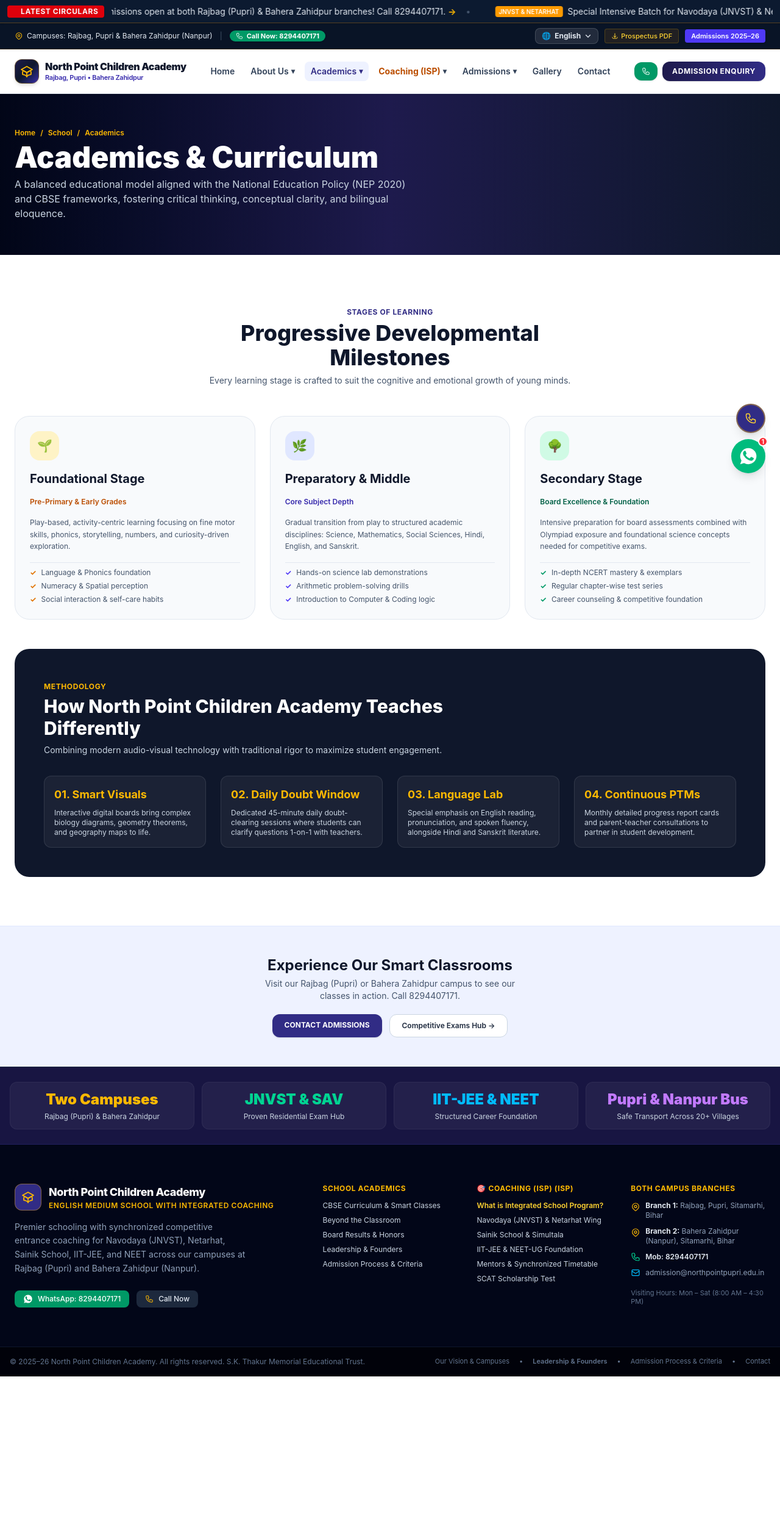
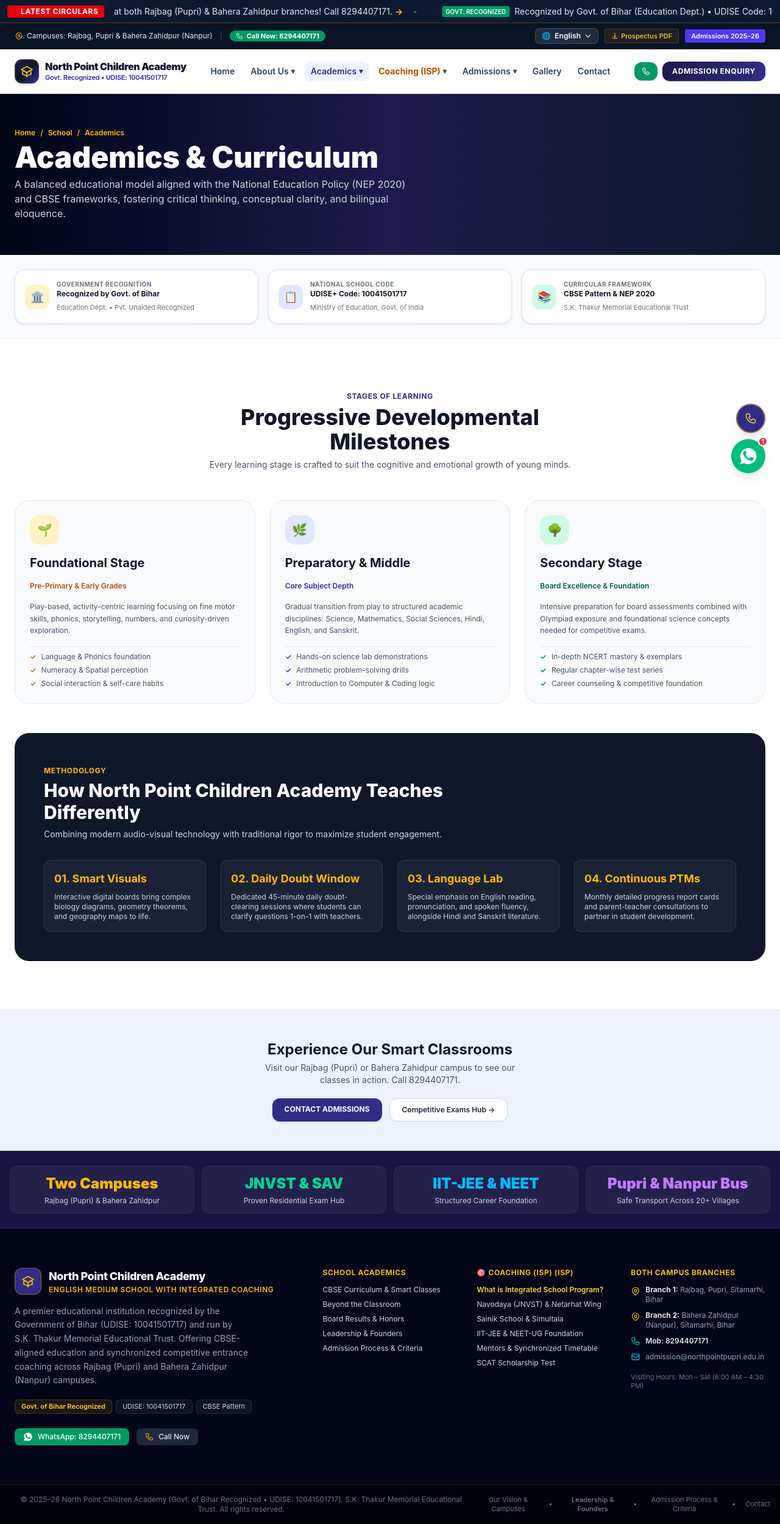
Before and after one commit to plffy/north-point-pupri, a Next.js app: page /school/academics in a window 1280 px wide. Shown: the whole page at 61% size. Before the commit the page ends 2257 px from the top, so only its background shows below. Built offline with nearby package versions, Linux system fonts and the light colour scheme.

Commit message:
feat: integrate Bihar Govt recognition, UDISE code 10041501717 and statutory trust disclosures

```diff
--- a/src/app/about/page.tsx
+++ b/src/app/about/page.tsx
@@ -128,54 +128,63 @@ export default function AboutPage() {
             <div className="lg:col-span-6 space-y-5">
               <div>
                 <span className="text-xs font-bold uppercase tracking-wider text-amber-400 bg-amber-400/10 px-3 py-1 rounded-full border border-amber-400/20">
-                  Statutory Accreditation &amp; Governance
+                  Government Recognition &amp; Statutory Affiliation
                 </span>
                 <h2 className="text-2xl sm:text-3xl font-extrabold text-white mt-2">
-                  Run by S.K. Thakur Memorial Educational Trust
+                  Recognized by Government of Bihar
                 </h2>
                 <p className="text-xs sm:text-sm text-slate-300 mt-2 leading-relaxed">
-                  Established under public charitable trust guidelines to bring certified, benchmarked English medium schooling and synchronized competitive preparation to Sitamarhi district.
+                  Run by S.K. Thakur Memorial Educational Trust, North Point Children Academy operates with official recognition from the Department of Education, Government of Bihar, strictly adhering to RTE guidelines, CBSE curricular benchmarks, and child welfare standards.
                 </p>
               </div>
 
               <div className="grid grid-cols-1 sm:grid-cols-2 gap-3">
                 <div className="p-3.5 rounded-2xl bg-white/5 border border-white/10">
                   <span className="text-[10px] font-bold uppercase tracking-wider text-amber-400 block">
-                    Government Trust Reg. No.
+                    UDISE+ National School Code
                   </span>
-                  <span className="text-sm font-extrabold text-white font-mono break-all mt-0.5 block">
-                    206107720211126112700
+                  <span className="text-base font-extrabold text-amber-300 font-mono tracking-wider mt-0.5 block">
+                    10041501717
+                  </span>
+                  <span className="text-[10px] text-slate-400 mt-1 block">
+                    Ministry of Education, Govt. of India / Govt. of Bihar
                   </span>
                 </div>
 
                 <div className="p-3.5 rounded-2xl bg-white/5 border border-white/10">
                   <span className="text-[10px] font-bold uppercase tracking-wider text-emerald-400 block">
-                    Curriculum Framework
+                    Affiliation &amp; Recognition
                   </span>
                   <span className="text-sm font-extrabold text-white mt-0.5 block">
-                    CBSE Pattern • Nursery to 10th
+                    Govt. of Bihar (Education Dept.)
+                  </span>
+                  <span className="text-[10px] text-slate-400 mt-1 block">
+                    Pvt. Unaided Recognized • Est. 2007 (Rec. 2015)
                   </span>
                 </div>
 
                 <div className="p-3.5 rounded-2xl bg-white/5 border border-white/10">
-                  <span className="text-[10px] font-bold uppercase tracking-wider text-indigo-300 block">
-                    School Motto
+                  <span className="text-[10px] font-bold uppercase tracking-wider text-sky-400 block">
+                    Registered Educational Trust
                   </span>
-                  <span className="text-sm font-extrabold text-amber-300 italic mt-0.5 block">
-                    &ldquo;Come To Learn, Go To Serve&rdquo;
+                  <span className="text-sm font-extrabold text-white mt-0.5 block">
+                    S.K. Thakur Memorial Trust
+                  </span>
+                  <span className="text-[10px] text-slate-400 font-mono mt-1 block">
+                    Reg. No: 206107720211126112700
                   </span>
                 </div>
 
                 <div className="p-3.5 rounded-2xl bg-white/5 border border-white/10">
-                  <span className="text-[10px] font-bold uppercase tracking-wider text-cyan-300 block">
-                    Institutional Helpline
+                  <span className="text-[10px] font-bold uppercase tracking-wider text-purple-400 block">
+                    Curricular Standards &amp; RTE
                   </span>
-                  <a
-                    href="tel:+918294407171"
-                    className="text-sm font-extrabold text-emerald-300 hover:text-emerald-200 mt-0.5 block"
-                  >
-                    8294407171
-                  </a>
+                  <span className="text-sm font-extrabold text-white mt-0.5 block">
+                    CBSE Pattern • RTE Sec 12 Compliant
+                  </span>
+                  <span className="text-[10px] text-slate-400 mt-1 block">
+                    Pre-Primary to 8th / 10th with Integrated ISP
+                  </span>
                 </div>
               </div>
 
--- a/src/app/gallery/page.tsx
+++ b/src/app/gallery/page.tsx
@@ -27,11 +27,11 @@ const GALLERY_ITEMS: GalleryItem[] = [
   {
     id: "1",
     category: "campus",
-    title: "Official Campus Entrance & Trust Signboard",
-    desc: "S.K. Thakur Memorial Educational Trust registration, Gov. affiliation, faculty, leadership and Eco Club students at Rajbag.",
+    title: "Official Campus Entrance & Government Recognition Board",
+    desc: "S.K. Thakur Memorial Educational Trust, Govt. of Bihar recognition (UDISE: 10041501717), faculty, leadership and Eco Club students at Rajbag.",
     image: "/images/campus/school-entrance-signboard.jpg",
     icon: "🏫",
-    badge: "Trust Signboard",
+    badge: "Govt. Recognized • UDISE",
   },
   {
     id: "2",
--- a/src/app/page.tsx
+++ b/src/app/page.tsx
@@ -59,18 +59,18 @@ const HOME_PHOTO_ITEMS: HomePhotoItem[] = [
   {
     id: "entrance",
     category: "campus",
-    badgeEn: "Official Trust",
-    badgeHi: "शासकीय मान्यता प्राप्त",
-    badgeColor: "bg-emerald-500 text-white",
-    topRightTag: "Reg: 206107720211126112700",
+    badgeEn: "Bihar Govt. Recognized",
+    badgeHi: "बिहार सरकार मान्यता प्राप्त",
+    badgeColor: "bg-emerald-600 text-white",
+    topRightTag: "UDISE: 10041501717",
     image: "/images/campus/school-entrance-signboard.jpg",
-    titleEn: "Official Entrance & Trust Accreditation",
-    titleHi: "मुख्य प्रवेश द्वार एवं एस.के. ठाकुर मेमोरियल ट्रस्ट बोर्ड",
-    descEn: "Run by S.K. Thakur Memorial Educational Trust, affiliated to Govt., CBSE pattern, highlighting our leadership team and student Eco Club.",
-    descHi: "एस.के. ठाकुर मेमोरियल एजुकेशनल ट्रस्ट द्वारा संचालित, शासकीय मान्यता प्राप्त, सीबीएसई पैटर्न एवं पर्यावरण क्लब से युक्त।",
-    tagEn: "Government Affiliated",
-    tagHi: "ट्रस्ट एवं मान्यता",
-    alt: "North Point Children Academy Official Campus Entrance & Signboard",
+    titleEn: "Official Campus Entrance & Government Recognition",
+    titleHi: "मुख्य प्रवेश द्वार एवं शासकीय मान्यता बोर्ड",
+    descEn: "Recognized by Department of Education, Government of Bihar (UDISE Code: 10041501717) and run by S.K. Thakur Memorial Educational Trust under CBSE pattern.",
+    descHi: "बिहार सरकार (शिक्षा विभाग) द्वारा विधिवत मान्यता प्राप्त (यू-डायस कोड: 10041501717), एस.के. ठाकुर मेमोरियल ट्रस्ट द्वारा संचालित एवं सीबीएसई पैटर्न।",
+    tagEn: "Govt. Recognized • UDISE: 10041501717",
+    tagHi: "बिहार सरकार मान्यता • यू-डायस: 10041501717",
+    alt: "North Point Children Academy Bihar Government Recognized Campus Entrance & Signboard",
   },
   {
     id: "trophy",
@@ -273,7 +273,7 @@ export default function Home() {
                   <div className="absolute inset-0 bg-gradient-to-t from-slate-950 via-slate-950/20 to-transparent"></div>
                   <div className="absolute bottom-3 left-3 right-3 text-left">
                     <span className="text-[10px] bg-emerald-500 text-white font-black px-2 py-0.5 rounded uppercase tracking-wider">
-                      {language === "hi" ? "ट्रस्ट एवं शासकीय मान्यता" : "Trust & Affiliation"}
+                      {language === "hi" ? "बिहार सरकार मान्यता • UDISE: 10041501717" : "Govt. of Bihar Recognized • UDISE: 10041501717"}
                     </span>
                     <h3 className="text-sm font-bold text-white mt-1">
                       S.K. Thakur Memorial Educational Trust
--- a/src/app/school/academics/page.tsx
+++ b/src/app/school/academics/page.tsx
@@ -25,6 +25,44 @@ export default function AcademicsPage() {
           <p className="text-slate-300 text-sm sm:text-base mt-2 max-w-2xl">
             A balanced educational model aligned with the National Education Policy (NEP 2020) and CBSE frameworks, fostering critical thinking, conceptual clarity, and bilingual eloquence.
           </p>
+        </div>
+      </section>
+
+      {/* Statutory Recognition & Curriculum Credentials */}
+      <section className="bg-slate-50 border-b border-slate-200 py-6 px-4 sm:px-6">
+        <div className="max-w-7xl mx-auto grid grid-cols-1 md:grid-cols-3 gap-4">
+          <div className="flex items-center gap-3 bg-white p-4 rounded-2xl border border-slate-200 shadow-sm">
+            <div className="w-10 h-10 rounded-xl bg-amber-100 text-amber-800 flex items-center justify-center font-bold text-lg shrink-0">
+              🏛️
+            </div>
+            <div>
+              <span className="text-[10px] font-bold uppercase tracking-wider text-slate-500 block">Government Recognition</span>
+              <span className="text-xs font-bold text-slate-900 block">Recognized by Govt. of Bihar</span>
+              <span className="text-[11px] text-slate-500">Education Dept. • Pvt. Unaided Recognized</span>
+            </div>
+          </div>
+
+          <div className="flex items-center gap-3 bg-white p-4 rounded-2xl border border-slate-200 shadow-sm">
+            <div className="w-10 h-10 rounded-xl bg-indigo-100 text-indigo-900 flex items-center justify-center font-bold text-lg shrink-0">
+              📋
+            </div>
+            <div>
+              <span className="text-[10px] font-bold uppercase tracking-wider text-slate-500 block">National School Code</span>
+              <span className="text-xs font-bold text-slate-900 font-mono block">UDISE+ Code: 10041501717</span>
+              <span className="text-[11px] text-slate-500">Ministry of Education, Govt. of India</span>
+            </div>
+          </div>
+
+          <div className="flex items-center gap-3 bg-white p-4 rounded-2xl border border-slate-200 shadow-sm">
+            <div className="w-10 h-10 rounded-xl bg-emerald-100 text-emerald-900 flex items-center justify-center font-bold text-lg shrink-0">
+              📚
+            </div>
+            <div>
+              <span className="text-[10px] font-bold uppercase tracking-wider text-slate-500 block">Curricular Framework</span>
+              <span className="text-xs font-bold text-slate-900 block">CBSE Pattern &amp; NEP 2020</span>
+              <span className="text-[11px] text-slate-500">S.K. Thakur Memorial Educational Trust</span>
+            </div>
+          </div>
         </div>
       </section>
 
--- a/src/app/school/admissions/page.tsx
+++ b/src/app/school/admissions/page.tsx
@@ -149,6 +149,33 @@ export default function SchoolAdmissionsPage() {
                 <span className="text-slate-500">If applying under reserved or merit scholarship categories</span>
               </div>
             </div>
+
+            <div className="flex items-start gap-3 p-3.5 bg-white rounded-xl border border-slate-200 text-xs">
+              <CheckCircleIcon className="w-5 h-5 text-emerald-600 shrink-0 mt-0.5" />
+              <div>
+                <span className="font-bold text-slate-900 block">RTE Act Quota (Section 12.1.c)</span>
+                <span className="text-slate-500">25% quota for disadvantaged groups as per Govt. of Bihar norms</span>
+              </div>
+            </div>
+          </div>
+
+          {/* Statutory Government Recognition & RTE Compliance Notice */}
+          <div className="mt-6 p-4 rounded-2xl bg-indigo-900/5 border border-indigo-900/10 flex flex-col sm:flex-row sm:items-center justify-between gap-3 text-xs">
+            <div className="space-y-0.5">
+              <span className="font-bold text-indigo-950 flex items-center gap-1.5">
+                <span>🏛️</span>
+                <span>Statutory Government Recognition (UDISE: 10041501717)</span>
+              </span>
+              <p className="text-slate-600">
+                North Point Children Academy is recognized by the Department of Education, Government of Bihar, strictly adhering to RTE Act standards and CBSE curricular framework.
+              </p>
+            </div>
+            <Link
+              href="/about"
+              className="text-xs font-bold text-indigo-900 hover:text-indigo-700 underline shrink-0"
+            >
+              View Affiliation Details →
+            </Link>
           </div>
         </section>
 
--- a/src/components/Footer.tsx
+++ b/src/components/Footer.tsx
@@ -71,6 +71,17 @@ export default function Footer() {
             <p className="text-xs md:text-sm text-slate-400 leading-relaxed max-w-sm">
               {t("footerAboutDesc")}
             </p>
+            <div className="flex flex-wrap gap-1.5 pt-1 text-[11px]">
+              <span className="px-2.5 py-0.5 rounded-md bg-amber-400/10 border border-amber-400/20 text-amber-300 font-semibold">
+                {language === "hi" ? "मान्यता: बिहार सरकार" : "Govt. of Bihar Recognized"}
+              </span>
+              <span className="px-2.5 py-0.5 rounded-md bg-white/5 border border-white/10 text-slate-300 font-mono">
+                UDISE: 10041501717
+              </span>
+              <span className="px-2.5 py-0.5 rounded-md bg-white/5 border border-white/10 text-slate-300">
+                {language === "hi" ? "सीबीएसई पैटर्न" : "CBSE Pattern"}
+              </span>
+            </div>
             <div className="pt-2 flex items-center gap-3">
               <a
                 href="https://wa.me/918294407171"
--- a/src/components/Header.tsx
+++ b/src/components/Header.tsx
@@ -84,7 +84,7 @@ export default function Header() {
                   {language === "hi" ? "नॉर्थ प्वाइंट चिल्ड्रेन एकेडमी" : "North Point Children Academy"}
                 </span>
                 <span className="text-[10px] xl:text-[11px] font-semibold text-indigo-800 tracking-tight whitespace-nowrap">
-                  {language === "hi" ? "राजबाग, पुपरी • बहेरा जाहिदपुर" : "Rajbag, Pupri • Bahera Zahidpur"}
+                  {language === "hi" ? "बिहार सरकार मान्यता • UDISE: 10041501717" : "Govt. Recognized • UDISE: 10041501717"}
                 </span>
               </div>
             </Link>
@@ -373,8 +373,11 @@ export default function Header() {
               <div className="font-bold text-slate-900">
                 {language === "hi" ? "नॉर्थ प्वाइंट चिल्ड्रेन एकेडमी" : "North Point Children Academy"}
               </div>
+              <div className="text-[11px] font-semibold text-emerald-700 bg-emerald-50 border border-emerald-200/60 rounded px-2 py-0.5 inline-block">
+                {language === "hi" ? "बिहार सरकार मान्यता प्राप्त • यू-डायस: 10041501717" : "Govt. of Bihar Recognized • UDISE: 10041501717"}
+              </div>
               <div className="text-slate-600">
-                {language === "hi" ? "इंग्लिश मीडियम स्कूल एवं समेकित कोचिंग" : "English Medium School with Integrated Coaching"}
+                {language === "hi" ? "इंग्लिश मीडियम स्कूल एवं समेकित कोचिंग (सीबीएसई पैटर्न)" : "English Medium School with Integrated Coaching (CBSE Pattern)"}
               </div>
               <div className="text-slate-500">
                 {language === "hi" ? "राजबाग (पुपरी) एवं बहेरा जाहिदपुर (नानपुर)" : "Rajbag (Pupri) & Bahera Zahidpur (Nanpur)"}
--- a/src/components/NoticeTicker.tsx
+++ b/src/components/NoticeTicker.tsx
@@ -15,6 +15,16 @@ export default function NoticeTicker() {
       badgeColor: "bg-red-500",
       text: t("notice1"),
       link: "/school/admissions",
+    },
+    {
+      id: "govt",
+      badge: language === "hi" ? "शासकीय मान्यता" : "Govt. Recognized",
+      badgeColor: "bg-emerald-600",
+      text:
+        language === "hi"
+          ? "बिहार सरकार (शिक्षा विभाग) द्वारा मान्यता प्राप्त • यू-डायस कोड: 10041501717 • सीबीएसई पैटर्न"
+          : "Recognized by Govt. of Bihar (Education Dept.) • UDISE Code: 10041501717 • CBSE Pattern",
+      link: "/about",
     },
     {
       id: "2",
--- a/src/data/translations.ts
+++ b/src/data/translations.ts
@@ -207,7 +207,7 @@ export const translations: Record<Language, TranslationDictionary> = {
     heroCtaProspectus: "Prospectus PDF",
     branch1Pill: "Branch 1: Rajbag, Pupri, Sitamarhi",
     branch2Pill: "Branch 2: Bahera Zahidpur, Nanpur",
-    badgeCbse: "CBSE Pattern Curriculum",
+    badgeCbse: "Govt. of Bihar Recognized • CBSE Pattern (UDISE: 10041501717)",
     badgeJnvst: "JNVST / Netarhat Coaching",
     badgeJeeNeet: "IIT-JEE & NEET Foundation",
     badgeTransport: "Safe Bus Transport (Pupri & Nanpur)",
@@ -284,12 +284,12 @@ export const translations: Record<Language, TranslationDictionary> = {
     ctaBannerWhatsapp: "WhatsApp: 8294407171",
 
     footerAboutDesc:
-      "Premier schooling with synchronized competitive entrance coaching for Navodaya (JNVST), Netarhat, Sainik School, IIT-JEE, and NEET across our campuses at Rajbag (Pupri) and Bahera Zahidpur (Nanpur).",
+      "A premier educational institution recognized by the Government of Bihar (UDISE: 10041501717) and run by S.K. Thakur Memorial Educational Trust. Offering CBSE-aligned education and synchronized competitive entrance coaching across Rajbag (Pupri) and Bahera Zahidpur (Nanpur) campuses.",
     footerCampusesHeading: "Our Campuses",
     footerQuickLinksHeading: "Quick Links",
     footerProgramsHeading: "Academic Programs",
     footerContactHeading: "Helpline & Contact",
-    footerCopyright: "© 2025–26 North Point Children Academy. All rights reserved. S.K. Thakur Memorial Educational Trust.",
+    footerCopyright: "© 2025–26 North Point Children Academy (Govt. of Bihar Recognized • UDISE: 10041501717). S.K. Thakur Memorial Educational Trust. All rights reserved.",
 
     notice1: "North Point Children Academy: Admissions open at both Rajbag (Pupri) & Bahera Zahidpur branches! Call 8294407171.",
     notice2: "Special Intensive Batch for Navodaya (JNVST) & Netarhat Awasiya Vidyalaya entrance examinations starting soon.",
@@ -352,7 +352,7 @@ export const translations: Record<Language, TranslationDictionary> = {
     heroCtaProspectus: "प्रॉस्पेक्टस (PDF)",
     branch1Pill: "शाखा 1: राजबाग, पुपरी, सीतामढ़ी",
     branch2Pill: "शाखा 2: बहेरा जाहिदपुर, नानपुर",
-    badgeCbse: "सीबीएसई पैटर्न पाठ्यक्रम",
+    badgeCbse: "बिहार सरकार से मान्यता प्राप्त • CBSE पैटर्न (UDISE: 10041501717)",
     badgeJnvst: "नवोदय / नेतरहाट विशेष बैच",
     badgeJeeNeet: "IIT-JEE व NEET फाउंडेशन",
     badgeTransport: "सुरक्षित बस व वैन सेवा (पुपरी व नानपुर)",
@@ -429,12 +429,12 @@ export const translations: Record<Language, TranslationDictionary> = {
     ctaBannerWhatsapp: "व्हाट्सएप: 8294407171",
 
     footerAboutDesc:
-      "सीतामढ़ी में गुणवत्तापूर्ण विद्यालयी शिक्षा एवं नवोदय, नेतरहाट, सैनिक स्कूल, IIT-JEE व NEET की समेकित प्रतियोगी कोचिंग का विश्वसनीय केंद्र। शाखाएं: राजबाग (पुपरी) व बहेरा जाहिदपुर (नानपुर)।",
+      "बिहार सरकार (शिक्षा विभाग) द्वारा मान्यता प्राप्त (यू-डायस कोड: 10041501717) एवं एस.के. ठाकुर मेमोरियल ट्रस्ट द्वारा संचालित प्रतिष्ठित संस्थान। राजबाग (पुपरी) व बहेरा जाहिदपुर (नानपुर) परिसरों में गुणवत्तापूर्ण सीबीएसई स्कूली शिक्षा एवं प्रतियोगी कोचिंग।",
     footerCampusesHeading: "हमारे परिसर",
     footerQuickLinksHeading: "महत्वपूर्ण लिंक",
     footerProgramsHeading: "शैक्षणिक कार्यक्रम",
     footerContactHeading: "हेल्पलाइन एवं संपर्क",
-    footerCopyright: "© 2025–26 नॉर्थ प्वाइंट चिल्ड्रेन एकेडमी। सर्वाधिकार सुरक्षित। एस.के. ठाकुर मेमोरियल एजुकेशनल ट्रस्ट।",
+    footerCopyright: "© 2025–26 नॉर्थ प्वाइंट चिल्ड्रेन एकेडमी (बिहार सरकार मान्यता प्राप्त • यू-डायस: 10041501717) • एस.के. ठाकुर मेमोरियल ट्रस्ट। सर्वाधिकार सुरक्षित।",
 
     notice1: "नॉर्थ प्वाइंट चिल्ड्रेन एकेडमी: राजबाग (पुपरी) एवं बहेरा जाहिदपुर दोनों शाखाओं में नामांकन जारी है! हेल्पलाइन: 8294407171.",
     notice2: "जवाहर नवोदय विद्यालय (JNVST) एवं नेतरहाट आवासीय विद्यालय प्रवेश परीक्षा हेतु विशेष सघन बैच शीघ्र प्रारंभ।",
```
